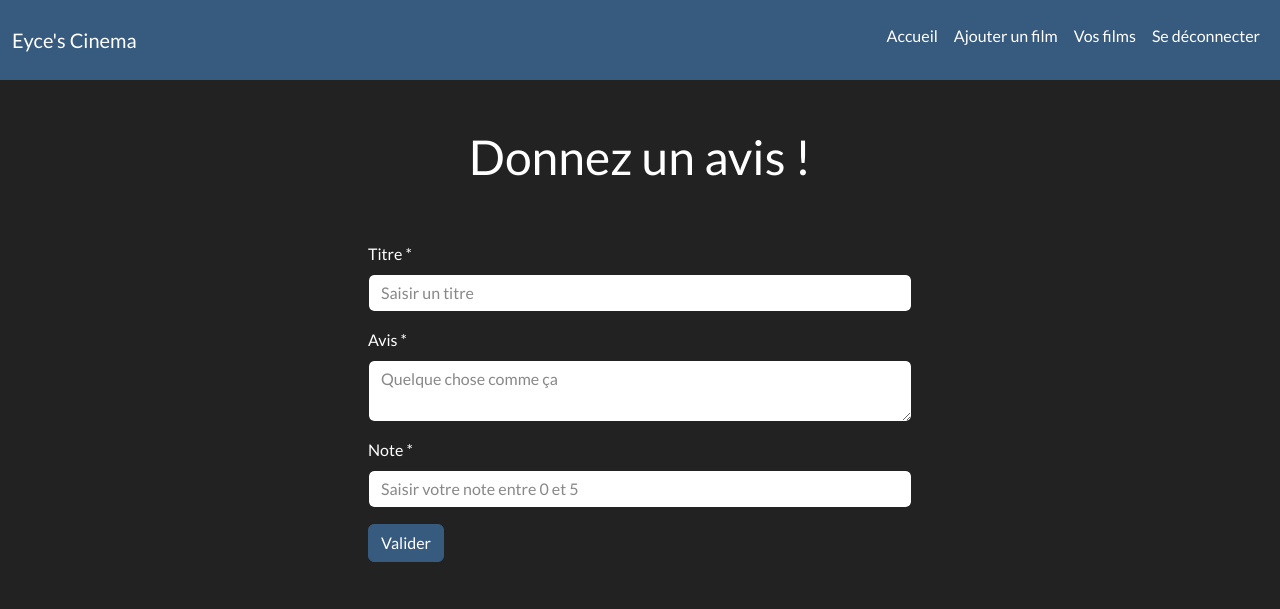
After one commit to phongcroissant/EyceCinema, a PHP site: page /pages/ajout-commentaire.php in a window 1280 px wide. The commit adds this page. Shown: the top 609 px of the page. Run offline with PHP 8.4, Linux system fonts and the light colour scheme; the visitor is signed in with stand-in values (Sample User, id 1).

Commit message:
ajout commentaires

```diff
--- /dev/null
+++ b/public/pages/ajout-commentaire.php
@@ -0,0 +1,112 @@
+<?php
+session_start();
+if (empty($_SESSION)) {
+    header("location:/");
+}
+require_once "../../base.php";
+require_once BASE_PROJET . "/src/database/film-db.php";
+require_once BASE_PROJET . "/src/database/user-db.php";
+require_once(BASE_PROJET . "/src/fonction/fonction.php");
+$idFilm = null;
+if (isset($_GET["id_film"])) {
+    $idFilm = $_GET["id_film"];
+}
+// Déterminer si le formulaire a été soumis
+// Utilisation d'une variable superglobale $_SERVER
+// $_SERVER : tableau associatif contenant des informations sur la requête HTTP
+$erreurs = [];
+$titre = "";
+$avis = "";
+$note = "";
+if ($_SERVER["REQUEST_METHOD"] === "POST") {
+    // Le formulaire a été soumis !
+    // Traiter les données du formulaire
+    // Récupérer les valeurs saisies par l'utilisateur
+    // Superglobale $_POST : tableau associatif
+    $titre = $_POST['titre'];
+    $avis = $_POST['avis'];
+    $note = $_POST['note'];
+
+    // Validation des données
+    if (empty($note)) {
+        $erreurs["email"] = "Veuillez saisir une adresse mail";
+    }
+    if (empty($pseudo)) {
+        $erreurs["pseudo"] = "Veuillez saisir un pseudo";
+    }
+    if (empty($password)) {
+        $erreurs["password"] = "Veuillez saisir un mot de passe";
+    }
+
+
+    // Traiter les données
+    if (empty($erreurs)) {
+
+        // Rediriger l'utisateur vers une autre page du site
+        header("Location: ../index.php");
+        exit();
+    }
+}
+
+?>
+<!doctype html>
+<html lang="en">
+<head>
+    <meta charset="UTF-8">
+    <meta name="viewport"
+          content="width=device-width, user-scalable=no, initial-scale=1.0, maximum-scale=1.0, minimum-scale=1.0">
+    <meta http-equiv="X-UA-Compatible" content="ie=edge">
+    <link href="../assets/css/darkly-bootstrap.min.css" rel="stylesheet">
+    <link rel="stylesheet" href="https://cdn.jsdelivr.net/npm/bootstrap-icons@1.11.3/font/bootstrap-icons.min.css">
+    <title>Inscription</title>
+</head>
+<body>
+<?php require_once BASE_PROJET . "/src/_partials/menu.php" ?>
+<div class="container justify-content-center">
+    <h1 class="text-center mt-5">Donnez un avis !</h1>
+</div>
+<form action="" method="post" class=" mx-auto w-50 p-5">
+    <div class="mb-3">
+        <label for="titre" class="form-label">Titre *</label>
+        <input type="text"
+               class="form-control <?= (isset($erreurs["titre"])) ? "border border-2 border-danger" : "" ?>"
+               name="titre"
+               id="titre"
+               value="<?= $titre ?>"
+               placeholder="Saisir un titre">
+        <?php if (isset($erreurs["titre"])): ?>
+            <p class="form-text text-danger"><?= $erreurs["titre"] ?></p>
+        <?php endif; ?>
+    </div>
+    <div class="mb-3">
+        <label for="avis" class="form-label">Avis *</label>
+        <textarea type="text"
+                  class="form-control <?= (isset($erreurs["avis"])) ? "border border-2 border-danger" : "" ?>"
+                  name="avis"
+                  id="avis"
+                  placeholder="Quelque chose comme ça"></textarea>
+        <?php if (isset($erreurs["avis"])): ?>
+            <p class="form-text text-danger"><?= $erreurs["avis"] ?></p>
+        <?php endif; ?>
+    </div>
+    <div class="mb-3">
+        <label for="note" class="form-label">Note *</label>
+        <input type="number"
+               class="form-control <?= (isset($erreurs["note"])) ? "border border-2 border-danger" : "" ?>"
+               name="note"
+               min="0"
+               max="5"
+               id="note"
+               value="<?= $note ?>"
+               placeholder="Saisir votre note entre 0 et 5">
+        <?php if (isset($erreurs["note"])): ?>
+            <p class="form-text text-danger"><?= $erreurs["note"] ?></p>
+        <?php endif; ?>
+    </div>
+
+
+    <button type="submit" class="btn btn-primary">Valider</button>
+</form>
+<script src="../assets/js/bootstrap.bundle.min.js"></script>
+</body>
+</html>
--- a/public/pages/inscription.php
+++ b/public/pages/inscription.php
@@ -78,7 +78,7 @@ if ($_SERVER["REQUEST_METHOD"] === "POST") {
 </div>
 <form action="" method="post" class=" mx-auto w-50 p-5">
     <div class="mb-3">
-        <label for="pseudo" class="form-label"><p>Pseudo *</p></label>
+        <label for="pseudo" class="form-label">Pseudo *</label>
         <input type="text"
                class="form-control <?= (isset($erreurs["pseudo"])) ? "border border-2 border-danger" : "" ?>"
                name="pseudo"
--- /dev/null
+++ b/src/database/commentaire-db.php
@@ -0,0 +1 @@
+<?php
```
Also changed, not shown: public/pages/ajoutfilm.php (+5 -6 lines), public/pages/détails.php (+5 -2 lines).
